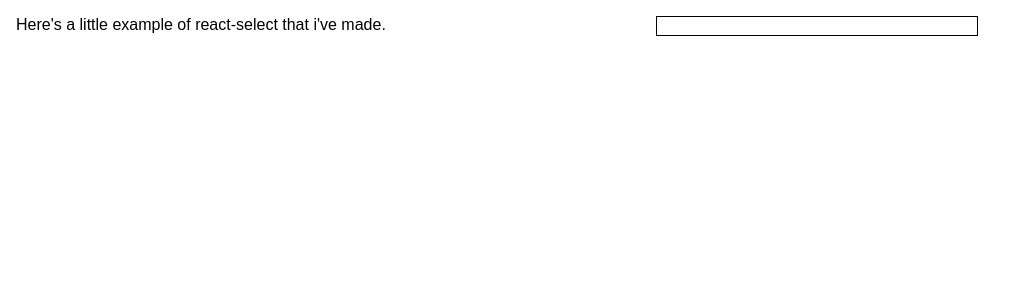
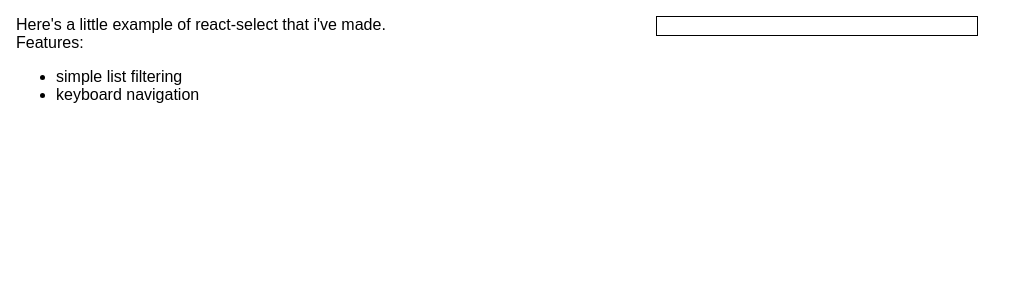
Before and after one commit to dmitry-sher/inkitt-tests, a React (Create React App) app in the folder react-2/: page / in a window 1280 px wide. Shown: the top 300 px of the page, without its empty margins (0-1024 px from the left). Built offline with nearby package versions, Linux system fonts and the light colour scheme.

Commit message:
blur fix

```diff
--- a/react-2/src/App.js
+++ b/react-2/src/App.js
@@ -72,6 +72,11 @@ class App extends Component {
             <div className="flexy">
               <div className="left">
                 Here's a little example of react-select that i've made.<br />
+                Features:
+                <ul>
+                  <li>simple list filtering</li>
+                  <li>keyboard navigation</li>
+                </ul>
               </div>
               <div className="right">
                 <Select
--- a/react-2/src/components/Select.jsx
+++ b/react-2/src/components/Select.jsx
@@ -7,6 +7,7 @@ import PropTypes from 'prop-types'
 //  possible values are shown in menu
 
 let _throttle
+let _blurThrottle
 const _throttleTimeout = 150
 const keyUp = 38
 const keyDown = 40
@@ -83,7 +84,10 @@ export default class Select extends Component {
     }
 
     onBlur = (e) => {
-        this.setState({ focused: false, opened: false })
+        clearTimeout(_blurThrottle)
+        _blurThrottle = setTimeout(() =>
+            this.setState({ focused: false, opened: false })
+        , _throttleTimeout)
     }
 
     onKeyDown = (e) => {
```
